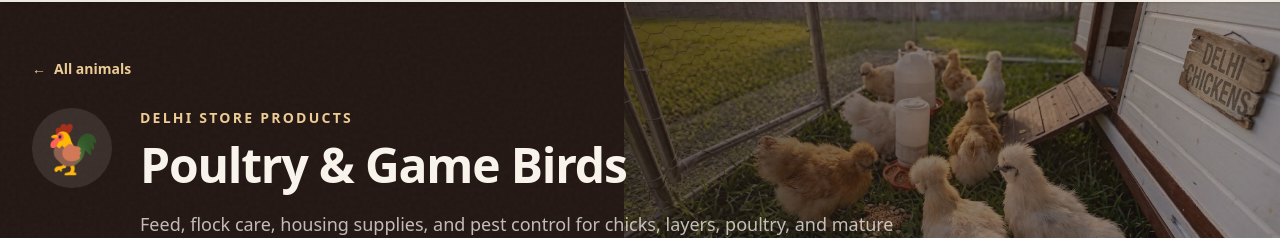
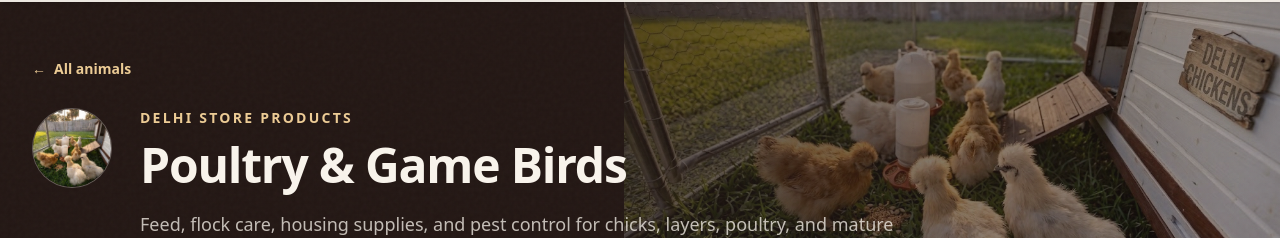
Before and after one commit to Jdanielcode1/DelhiShopSiteRepo, a Next.js app: page /products/animals/poultry-game-birds in a window 1280 px wide. Shown: the part 104-342 px from the top of the page. Built offline with nearby package versions, Linux system fonts and the light colour scheme; no server answers.

Commit message:
Use real images in category headers

```diff
--- a/components/products/AnimalCatalogPage.tsx
+++ b/components/products/AnimalCatalogPage.tsx
@@ -50,6 +50,10 @@ const categoryHeroes: Record<string, Record<"delhi" | "denair", CategoryHero>> =
   "pet-birds": {
     denair: { image: "/images/denair-pet-birds-hero.png", altEn: "Live budgerigars near Denair", altEs: "Periquitos vivos cerca de Denair" },
     delhi: { image: "/images/delhi-pet-birds-hero.png", altEn: "Live cockatiels near Delhi", altEs: "Carolina vivas cerca de Delhi" },
+  },
+  "farm-barn": {
+    denair: { image: "/images/farm-barn-hero.png", altEn: "Red barn in a rural landscape", altEs: "Granero rojo en un paisaje rural" },
+    delhi: { image: "/images/farm-barn-hero.png", altEn: "Red barn in a rural landscape", altEs: "Granero rojo en un paisaje rural" },
   },
 };
 
@@ -105,7 +109,17 @@ export function AnimalCatalogPage({ group, storeSlug = "delhi" }: AnimalCatalogP
           </Link>
           <div className="mt-7">
             <div className="flex max-w-4xl items-start gap-5 md:gap-7">
-              <span aria-hidden="true" className="flex h-16 w-16 shrink-0 items-center justify-center rounded-full bg-cream/10 text-4xl md:h-20 md:w-20 md:text-5xl">{group.icon}</span>
+              <span aria-hidden="true" className="relative h-16 w-16 shrink-0 overflow-hidden rounded-full border border-cream/30 bg-charcoal md:h-20 md:w-20">
+                {heroImage && (
+                  <Image
+                    src={heroImage}
+                    alt=""
+                    fill
+                    sizes="80px"
+                    className="object-cover"
+                  />
+                )}
+              </span>
               <div>
                 <p className="mb-2 text-sm font-semibold uppercase tracking-[0.16em] text-secondary-300">
                   {locale === "es" ? `Productos de la Tienda de ${storeName}` : `${storeName} Store Products`}
```
